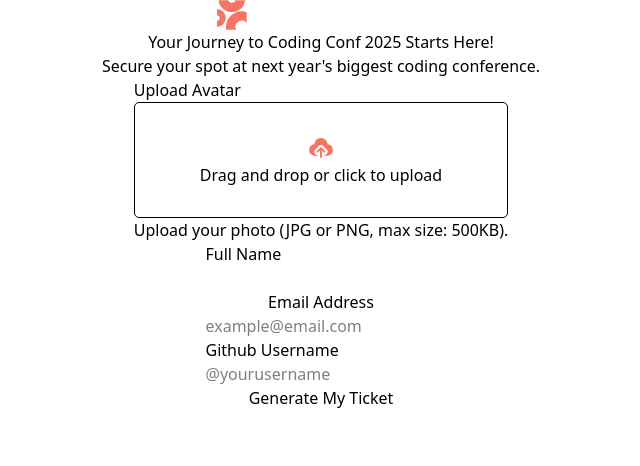
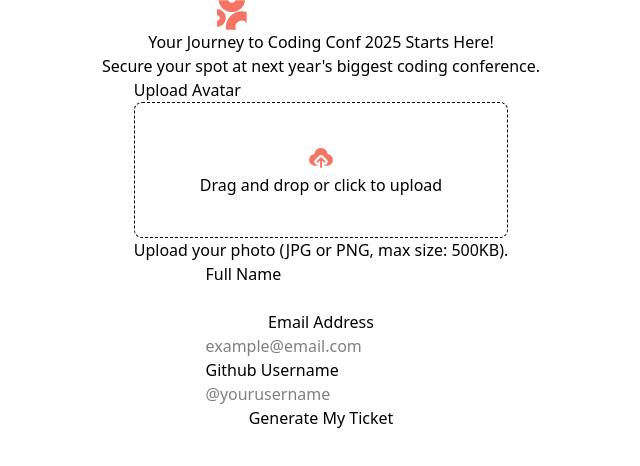
Before and after one commit to micha1bak/frontend-mentor-ticket-generator, a React (Vite) app: page / in a window 1280 px wide. Shown: the top 466 px of the page, without its empty margins (319-959 px from the left). Built offline with nearby package versions, Linux system fonts and the light colour scheme.

Commit message:
deleted css and added tw classes

```diff
--- a/index.html
+++ b/index.html
@@ -7,7 +7,7 @@
   <title>Frontend Mentor | Conference ticket generator</title>
 </head>
 <body>
-  <div id="root"></div>
+  <div id="root"  class="flex flex-col items-center"></div>
   <script type="module" src="/src/main.jsx"></script>
 </body>
 </html>
--- a/src/App.jsx
+++ b/src/App.jsx
@@ -10,7 +10,7 @@ import { Ticket } from "./components/Ticket";
 
 function App() {
   return (
-    <div className="App flex flex-col items-center">
+    <>
       <Logo />
 
       <DefaultHeader />
@@ -24,7 +24,7 @@ function App() {
 
       <Ticket />
 
-    </div>
+    </>
   );
 }
 
--- a/src/components/Avatar.jsx
+++ b/src/components/Avatar.jsx
@@ -1,35 +1,17 @@
 export function Avatar() {
-
-  const labelStles = {
-    display: 'flex',
-    flexDirection: 'column',
-    alignItems: 'center',
-    maxWidth: '400px',
-    border: '1px solid black',
-    borderRadius: '5px',
-    padding: '30px',
-  }
-
-  const errorAvatarStyles = {
-    display: 'none',
-  }
-
-  const avatarUploadedStyles = {
-    display: 'none',
-  }
 
   return (
     <div>
       <h3>Upload Avatar</h3>
 
 
-      <label htmlFor="inputFile"  style={labelStles}>
-        <input style={{display: 'none'}} id="inputFile" type="file"/>
+      <label htmlFor="inputFile" className="flex flex-col items-center border border-dashed border-black rounded-lg p-10">
+        <input className="hidden" id="inputFile" type="file"/>
         <img src="/assets/images/icon-upload.svg"/>
         Drag and drop or click to upload
       </label>
 
-      <div className="avatarUploaded" style={avatarUploadedStyles}>
+      <div className="hidden">
         <img src="null" alt="avatar" />
         <div>
           <button>Remove image</button>
@@ -39,7 +21,7 @@ export function Avatar() {
 
       <p>Upload your photo (JPG or PNG, max size: 500KB).</p>
 
-      <div className="errorAvatar" style={errorAvatarStyles}>
+      <div className="hidden">
         <img src="assets\images\icon-info.svg" alt="info" />
         <span>Please upload a photo.</span>
         <span>File too large. Please upload a photo under 500kb.</span>
--- a/src/components/Email.jsx
+++ b/src/components/Email.jsx
@@ -1,17 +1,13 @@
 export function Email() {
-
-  const errorEmailStyles = {
-    display: 'none',
-  }
 
   return (
     <>
     <h3>Email Address</h3>
-    <input type="email" placeholder="example@email.com"/>
-    <div className="errorEmail" style={errorEmailStyles}>
-      <img src="assets\images\icon-info.svg" alt="info" />
-      <span>Please enter a valid email address.</span>
-    </div>
+      <input type="email" placeholder="example@email.com"/>
+      <div className="hidden">
+        <img src="assets\images\icon-info.svg" alt="info" />
+        <span>Please enter a valid email address.</span>
+      </div>
     </>
   )
 }
--- a/src/components/GithubUsername.jsx
+++ b/src/components/GithubUsername.jsx
@@ -8,7 +8,7 @@ export function GithubUsername() {
     <div>
       <h3>Github Username</h3>
       <input type="text" placeholder="@yourusername" />
-      <div className="errorGithubUsername" style={errorGithubUsernameStyles}>
+      <div className="hidden">
         <img src="assets\images\icon-info.svg" alt="info" />
         <span>Please enter your Github username.</span>
       </div>
--- a/src/components/Name.jsx
+++ b/src/components/Name.jsx
@@ -8,7 +8,7 @@ export function Name() {
     <div>
     <h3>Full Name</h3>
     <input type="text" />
-      <div className="errorName" style={errorNameStyles}>
+      <div className="hidden">
         <img src="assets\images\icon-info.svg" alt="info" />
         <span>Please enter your full name.</span>
       </div>
--- a/src/components/SubmitHeader.jsx
+++ b/src/components/SubmitHeader.jsx
@@ -1,11 +1,7 @@
 export function SubmitHeader() {
 
-  const submitHeaderStyles = {
-    display: 'none',
-  }
-
   return (
-    <div style={submitHeaderStyles}>
+    <div className="hidden">
       <h1>Congrats, [Full Name] Your ticket is ready.</h1>
       <p>We've emailed your ticket to [Email Address] and will send updates in the run up to the event.</p>
     </div>
--- a/src/components/Ticket.jsx
+++ b/src/components/Ticket.jsx
@@ -1,11 +1,7 @@
 export function Ticket() {
 
-  const ticketStyles = {
-    display: 'none',
-  }
-
   return (
-    <div className="ticket" style={ticketStyles}>
+    <div className="hidden">
       <div className="ticketLeft">
 
         <div className="ticketLeftUp">
```
